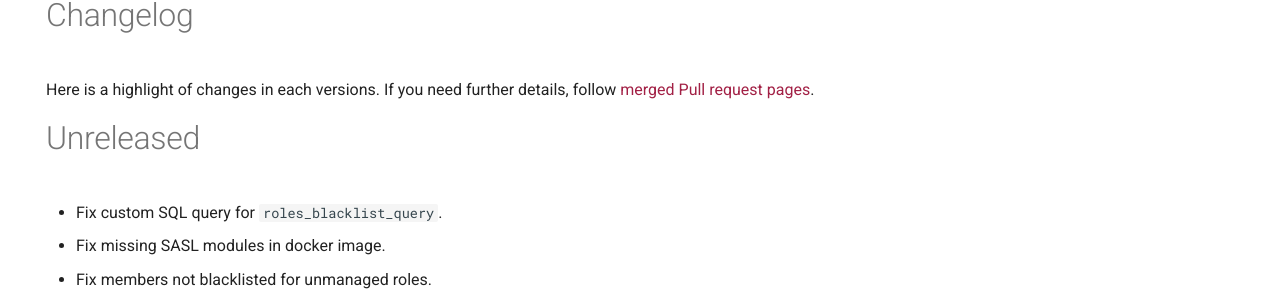
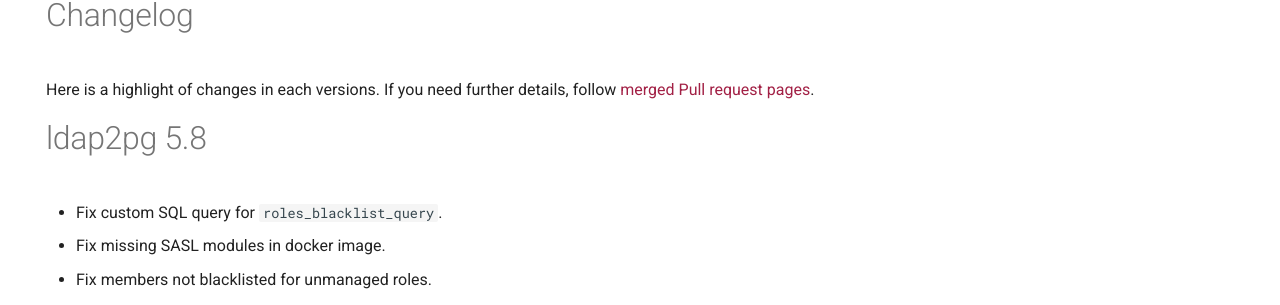
Before and after one commit to dalibo/ldap2pg, an MkDocs documentation site: the page built from docs/changelog.md, in a window 1280 px wide and 900 px high. Shown: the part 151-456 px from the top of the window. Built offline with MkDocs 1.6.1 and Material for MkDocs 9.7.7, drawn with Linux system fonts in a browser that asks for light colours; comment, search, counter and statistics services are not loaded.

Commit message:
Version 5.8

```diff
--- a/docs/changelog.md
+++ b/docs/changelog.md
@@ -12,7 +12,7 @@
 pages](https://github.com/dalibo/ldap2pg/pulls?utf8=%E2%9C%93&q=is%3Apr%20is%3Amerged).
 
 
-# Unreleased
+# ldap2pg 5.8
 
 - Fix custom SQL query for `roles_blacklist_query`.
 - Fix missing SASL modules in docker image.
--- a/setup.py
+++ b/setup.py
@@ -17,7 +17,7 @@
 
 setup(
     name='ldap2pg',
-    version='5.7',
+    version='5.8',
     description='Manage PostgreSQL roles and privileges from YAML or LDAP',
     url='https://labs.dalibo.com/ldap2pg',
     project_urls={
```
